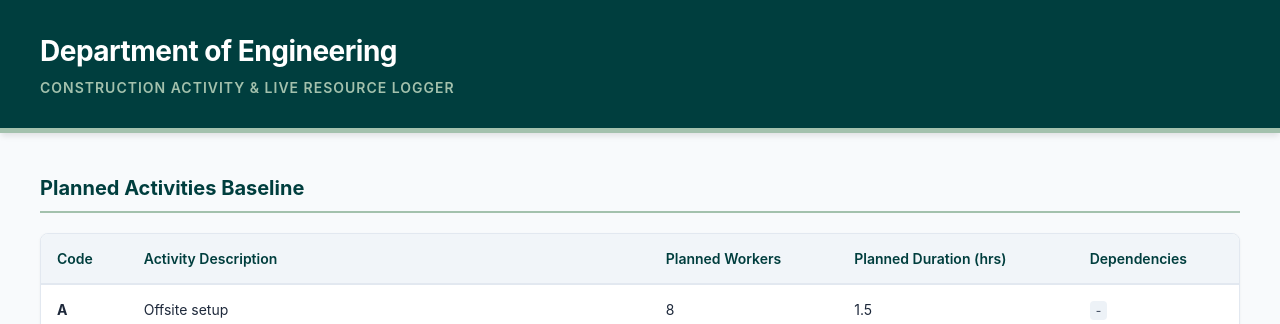
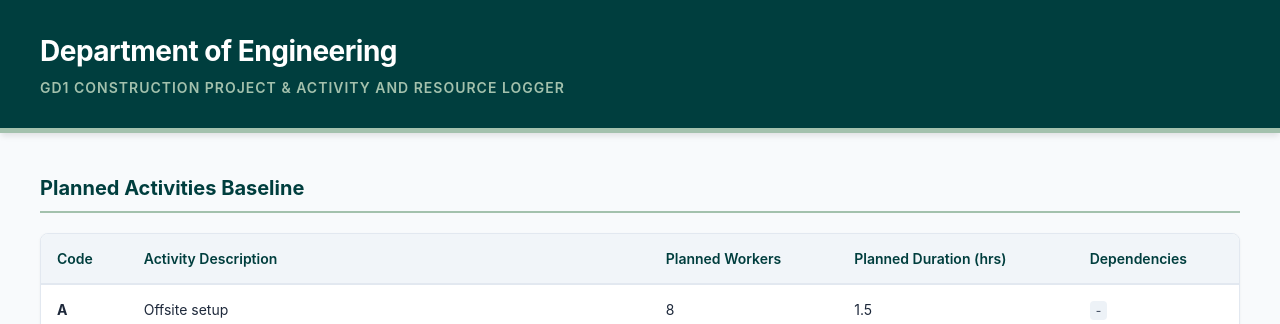
Before and after one commit to sm2847/construction-logger, a Flask app: page / in a window 1280 px wide. Shown: the top 324 px of the page. Run offline with Flask 3, Linux system fonts and the light colour scheme.

Commit message:
edited some heading text

```diff
--- a/templates/index.html
+++ b/templates/index.html
@@ -214,7 +214,7 @@
 
     <div class="header-banner">
         <h1>Department of Engineering</h1>
-        <p>Construction Activity &amp; Live Resource Logger</p>
+        <p>GD1 Construction Project &amp; Activity and Resource Logger</p>
     </div>
 
     <div class="container">
```
